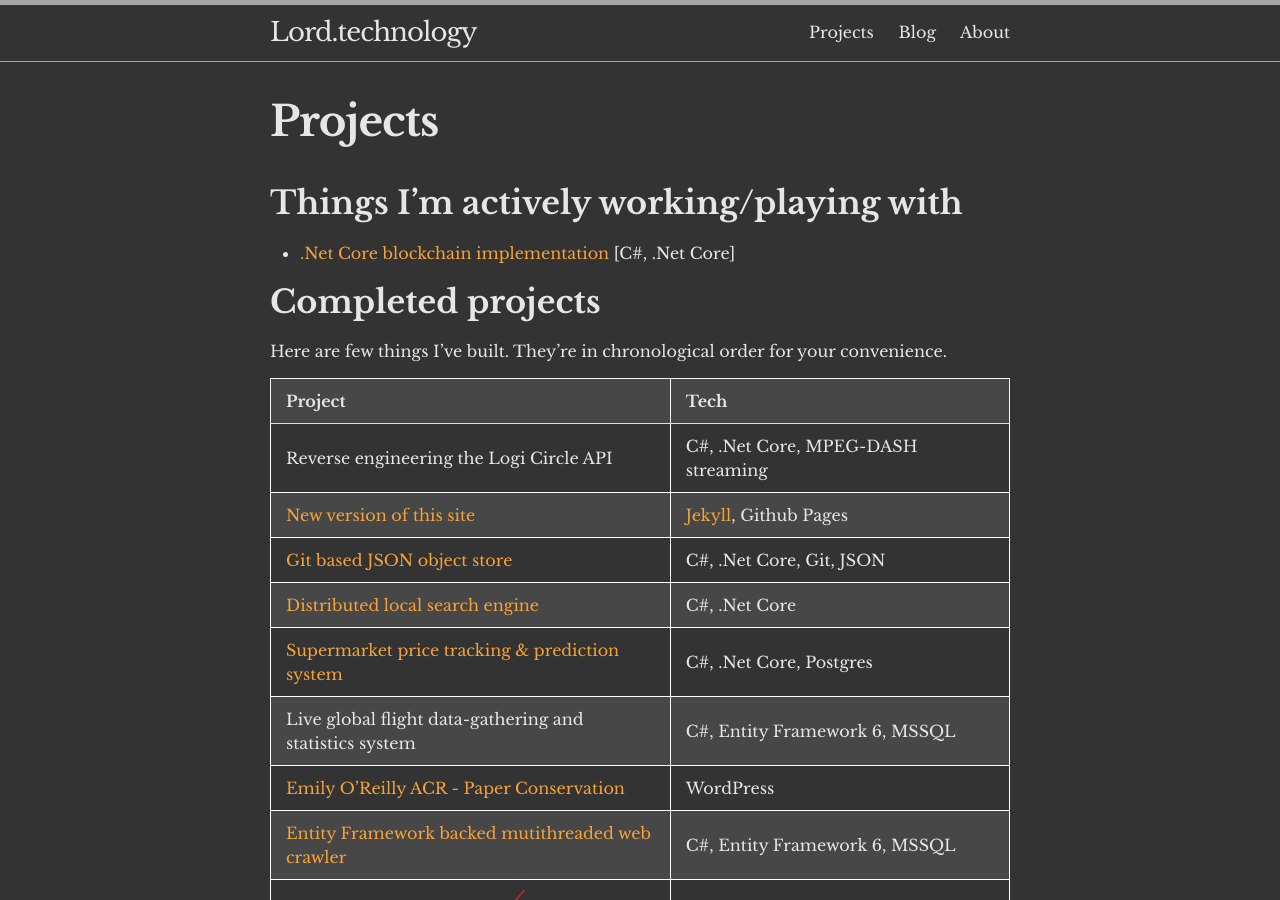
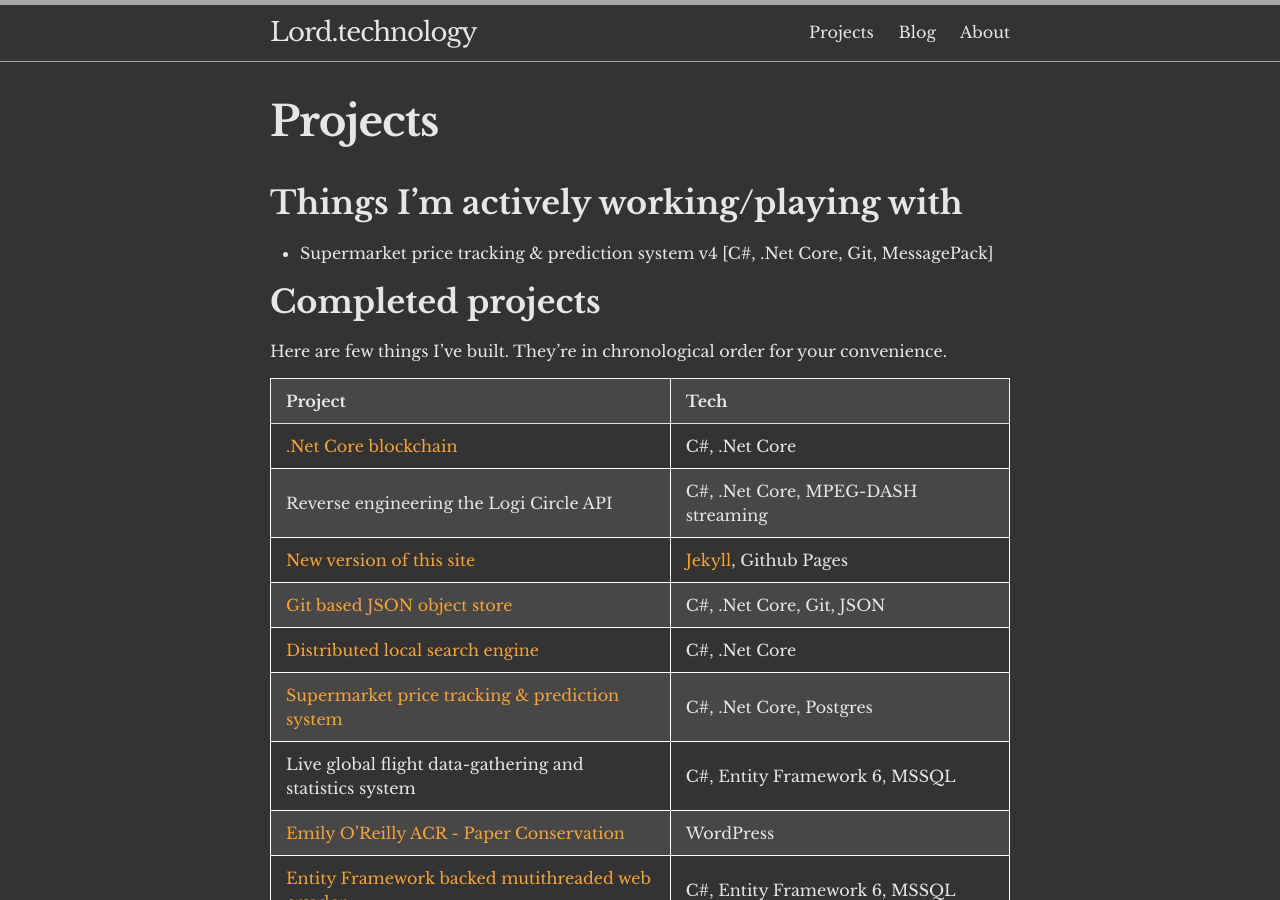
Before and after one commit to jamie-lord/Lord.technology, a Jekyll site: the page built from projects.md, in a window 1280 px wide and 900 px high. Built offline with Jekyll 4.4.1, drawn with Linux system fonts in a browser that asks for light colours.

Commit message:
Added .Net Core blockchain mini-project

```diff
--- a/projects.md
+++ b/projects.md
@@ -6,7 +6,7 @@ permalink: /projects/
 ---
 ## Things I'm actively working/playing with
 
-* [.Net Core blockchain implementation](https://github.com/jamie-lord/blockchain_netcore) [C#, .Net Core]
+* Supermarket price tracking & prediction system v4 [C#, .Net Core, Git, MessagePack]
 
 ## Completed projects
 
@@ -14,6 +14,7 @@ Here are few things I've built. They're in chronological order for your convenie
 
 |Project|Tech|
 |:---|:---|
+|[.Net Core blockchain]({{ site.url }}/projects/dot-net-core-blockchain)|C#, .Net Core|
 |Reverse engineering the Logi Circle API|C#, .Net Core, MPEG-DASH streaming|
 |[New version of this site]({{ site.url }}{% post_url 2018-02-03-ubuntu-on-windows %})|[Jekyll](https://jekyllrb.com/), Github Pages|
 |[Git based JSON object store]({{ site.url }}/projects/git-json-object-store)|C#, .Net Core, Git, JSON|
```
Also changed, not shown: _projects/dot-net-core-blockchain.md (added, +8 -0 lines).
